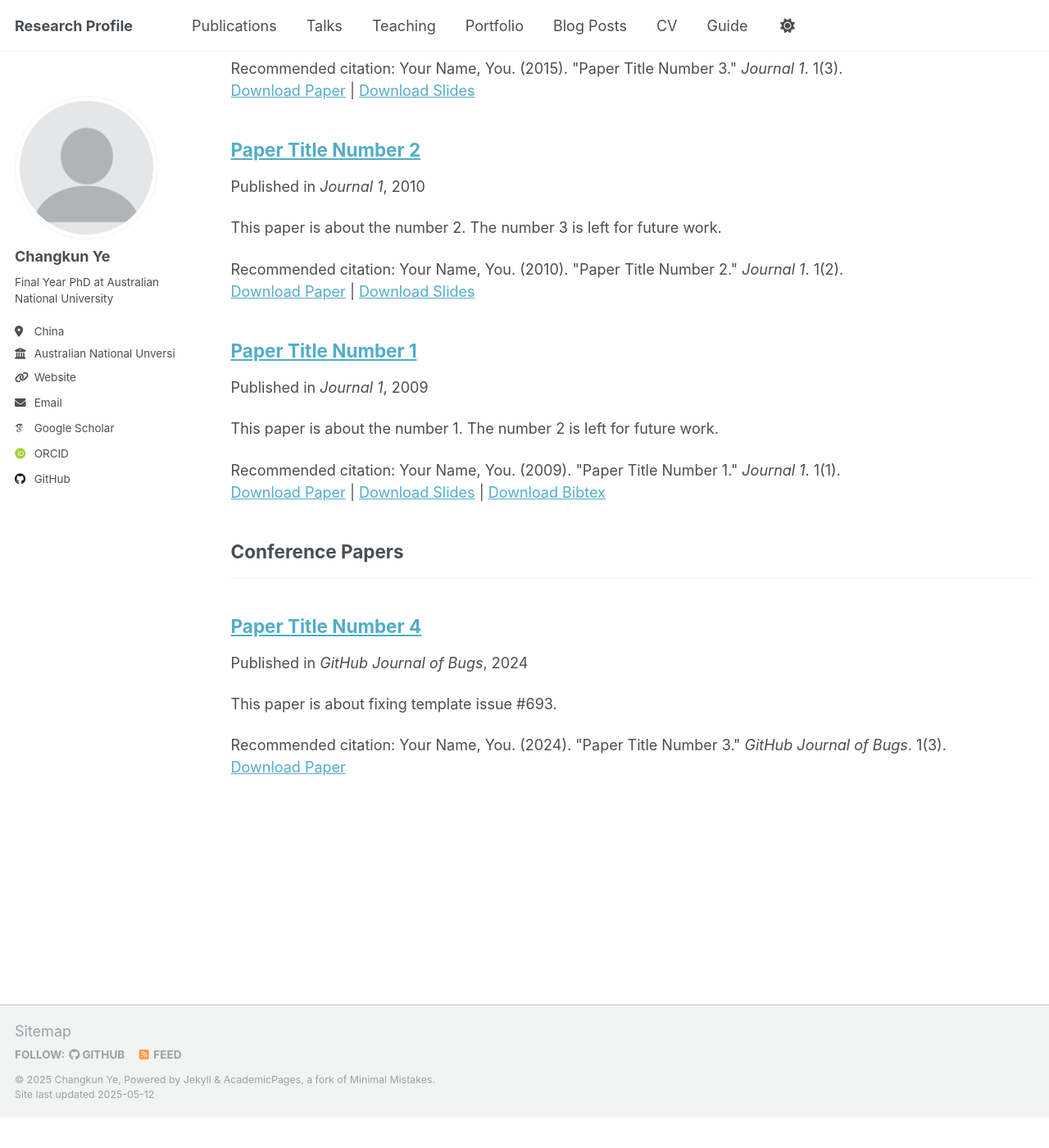
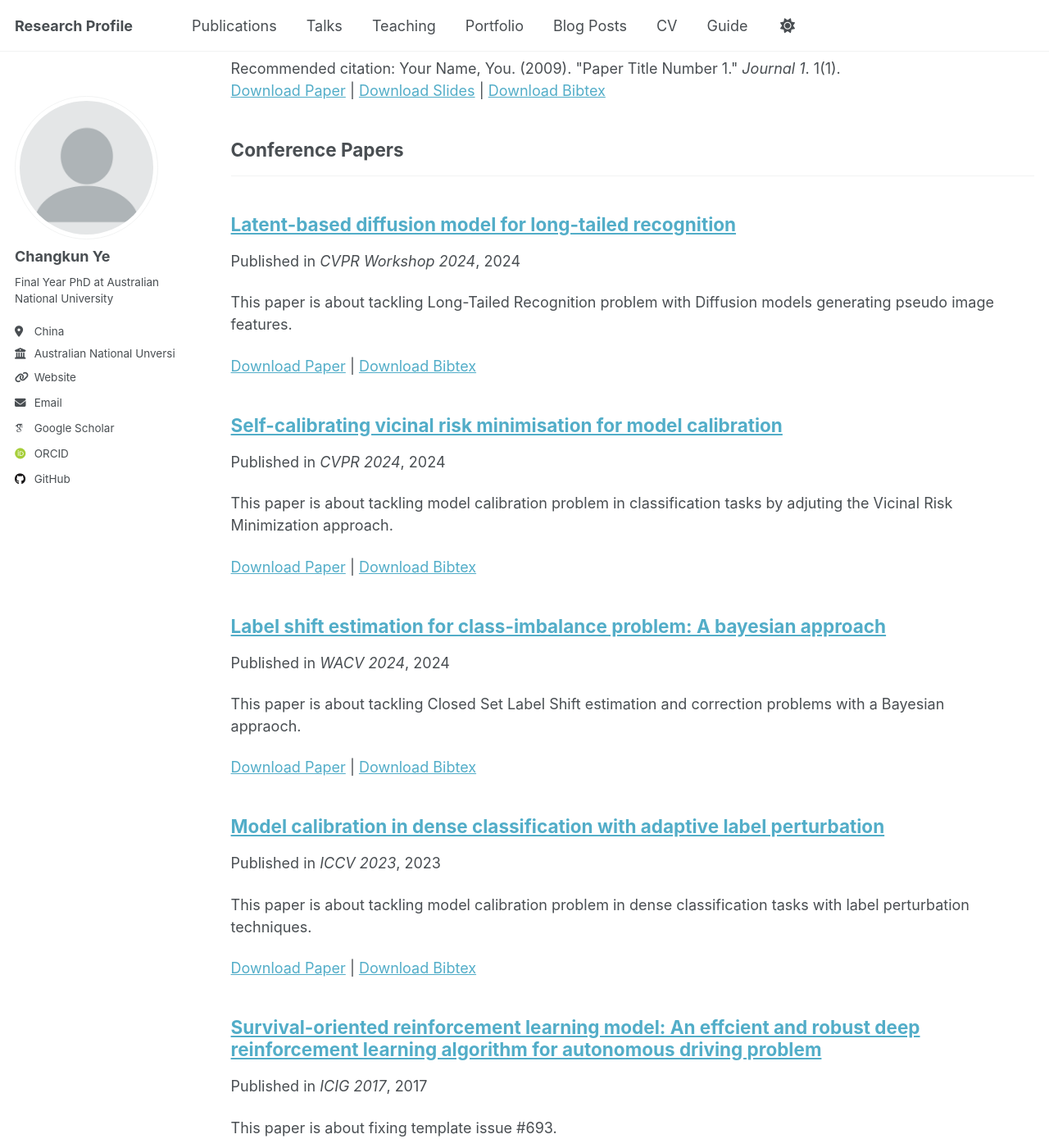
Before and after one commit to ChangkunYe/changkun.github.io, a Jekyll site: the page built from _pages/publications.html, in a window 1280 px wide and 1400 px high, scrolled down 380 px. Shown: the whole window at 82% size. Built offline with Jekyll 4.4.1, drawn with Linux system fonts in a browser that asks for light colours; some web fonts are replaced; before the commit the page ends 1743 px from its top, so only the background shows below that; some of the changed text lies outside the part shown.

Commit message:
update publication

```diff
--- a/_publications/2010-10-01-paper-title-number-2.md
+++ /dev/null
@@ -1,14 +0,0 @@
----
-title: "Paper Title Number 2"
-collection: publications
-category: manuscripts
-permalink: /publication/2010-10-01-paper-title-number-2
-excerpt: 'This paper is about the number 2. The number 3 is left for future work.'
-date: 2010-10-01
-venue: 'Journal 1'
-slidesurl: 'http://academicpages.github.io/files/slides2.pdf'
-paperurl: 'http://academicpages.github.io/files/paper2.pdf'
-citation: 'Your Name, You. (2010). &quot;Paper Title Number 2.&quot; <i>Journal 1</i>. 1(2).'
----
-
-The contents above will be part of a list of publications, if the user clicks the link for the publication than the contents of section will be rendered as a full page, allowing you to provide more information about the paper for the reader. When publications are displayed as a single page, the contents of the above "citation" field will automatically be included below this section in a smaller font.
--- a/_publications/2015-10-01-paper-title-number-3.md
+++ /dev/null
@@ -1,14 +0,0 @@
----
-title: "Paper Title Number 3"
-collection: publications
-category: manuscripts
-permalink: /publication/2015-10-01-paper-title-number-3
-excerpt: 'This paper is about the number 3. The number 4 is left for future work.'
-date: 2015-10-01
-venue: 'Journal 1'
-slidesurl: 'http://academicpages.github.io/files/slides3.pdf'
-paperurl: 'http://academicpages.github.io/files/paper3.pdf'
-citation: 'Your Name, You. (2015). &quot;Paper Title Number 3.&quot; <i>Journal 1</i>. 1(3).'
----
-
-The contents above will be part of a list of publications, if the user clicks the link for the publication than the contents of section will be rendered as a full page, allowing you to provide more information about the paper for the reader. When publications are displayed as a single page, the contents of the above "citation" field will automatically be included below this section in a smaller font.
--- a/_publications/2024-02-17-paper-title-number-4.md
+++ b/_publications/2017-icig.md
@@ -1,12 +1,13 @@
 ---
-title: "Paper Title Number 4"
+title: "Survival-oriented reinforcement learning model: An effcient and robust deep reinforcement learning algorithm for autonomous driving problem"
 collection: publications
 category: conferences
-permalink: /publication/2024-02-17-paper-title-number-4
+permalink: /publication/2017-icig
 excerpt: 'This paper is about fixing template issue #693.'
-date: 2024-02-17
-venue: 'GitHub Journal of Bugs'
-paperurl: 'http://academicpages.github.io/files/paper3.pdf'
+date: 2017-12-29
+venue: 'ICIG 2017'
+paperurl: 'https://link.springer.com/chapter/10.1007/978-3-319-71589-6_36'
+bibtexurl: 'http://academicpages.github.io/files/2017icig.bib'
 citation: 'Your Name, You. (2024). &quot;Paper Title Number 3.&quot; <i>GitHub Journal of Bugs</i>. 1(3).'
 ---
 
--- /dev/null
+++ b/_publications/2023-iccv.md
@@ -0,0 +1,11 @@
+---
+title: "Model calibration in dense classification with adaptive label perturbation"
+collection: publications
+category: conferences
+permalink: /publication/2023-iccv
+excerpt: 'This paper is about tackling model calibration problem in dense classification tasks with label perturbation techniques.'
+date: 2023-06-11
+venue: 'ICCV 2023'
+paperurl: 'http://openaccess.thecvf.com/content/ICCV2023/papers/Liu_Model_Calibration_in_Dense_Classification_with_Adaptive_Label_Perturbation_ICCV_2023_paper.pdf'
+bibtexurl: 'http://academicpages.github.io/files/iccv2023.bib'
+---
--- /dev/null
+++ b/_publications/2024-cvpr.md
@@ -0,0 +1,11 @@
+---
+title: "Self-calibrating vicinal risk minimisation for model calibration"
+collection: publications
+category: conferences
+permalink: /publication/2024-cvpr
+excerpt: 'This paper is about tackling model calibration problem in classification tasks by adjuting the Vicinal Risk Minimization approach.'
+date: 2024-06-11
+venue: 'CVPR 2024'
+paperurl: 'https://openaccess.thecvf.com/content/CVPR2024/papers/Liu_Self-Calibrating_Vicinal_Risk_Minimisation_for_Model_Calibration_CVPR_2024_paper.pdf'
+bibtexurl: 'http://academicpages.github.io/files/cvpr2024.bib'
+---
--- /dev/null
+++ b/_publications/2024-cvprw.md
@@ -0,0 +1,11 @@
+---
+title: "Latent-based diffusion model for long-tailed recognition"
+collection: publications
+category: conferences
+permalink: /publication/2024-cvprw
+excerpt: 'This paper is about tackling Long-Tailed Recognition problem with Diffusion models generating pseudo image features.'
+date: 2024-06-11
+venue: 'CVPR Workshop 2024'
+paperurl: 'https://openaccess.thecvf.com/content/CVPR2024W/L3D-IVU/papers/Han_Latent-based_Diffusion_Model_for_Long-tailed_Recognition_CVPRW_2024_paper.pdf'
+bibtexurl: 'http://academicpages.github.io/files/cvprw2024.bib'
+---
--- /dev/null
+++ b/_publications/2024-wacv.md
@@ -0,0 +1,11 @@
+---
+title: "Label shift estimation for class-imbalance problem: A bayesian approach"
+collection: publications
+category: conferences
+permalink: /publication/2024-wacv
+excerpt: 'This paper is about tackling Closed Set Label Shift estimation and correction problems with a Bayesian appraoch.'
+date: 2024-01-04
+venue: 'WACV 2024'
+paperurl: 'https://openaccess.thecvf.com/content/WACV2024/papers/Ye_Label_Shift_Estimation_for_Class-Imbalance_Problem_A_Bayesian_Approach_WACV_2024_paper.pdf'
+bibtexurl: 'http://academicpages.github.io/files/wacv2024.bib'
+---
--- /dev/null
+++ b/files/cvpr2024.bib
@@ -0,0 +1,7 @@
+@inproceedings{liu2024self,
+  title={Self-calibrating vicinal risk minimisation for model calibration},
+  author={Liu, Jiawei and Ye, Changkun and Cui, Ruikai and Barnes, Nick},
+  booktitle={Proceedings of the IEEE/CVF Conference on Computer Vision and Pattern Recognition},
+  pages={3335--3345},
+  year={2024}
+}
--- /dev/null
+++ b/files/cvprw2024.bib
@@ -0,0 +1,7 @@
+@inproceedings{han2024latent,
+  title={Latent-based diffusion model for long-tailed recognition},
+  author={Han, Pengxiao and Ye, Changkun and Zhou, Jieming and Zhang, Jing and Hong, Jie and Li, Xuesong},
+  booktitle={Proceedings of the IEEE/CVF Conference on Computer Vision and Pattern Recognition},
+  pages={2639--2648},
+  year={2024}
+}
--- /dev/null
+++ b/files/iccv2023.bib
@@ -0,0 +1,7 @@
+@inproceedings{liu2023model,
+  title={Model calibration in dense classification with adaptive label perturbation},
+  author={Liu, Jiawei and Ye, Changkun and Wang, Shan and Cui, Ruikai and Zhang, Jing and Zhang, Kaihao and Barnes, Nick},
+  booktitle={Proceedings of the IEEE/CVF International Conference on Computer Vision},
+  pages={1173--1184},
+  year={2023}
+}
--- /dev/null
+++ b/files/wacv2024.bib
@@ -0,0 +1,7 @@
+@inproceedings{ye2024label,
+  title={Label shift estimation for class-imbalance problem: A bayesian approach},
+  author={Ye, Changkun and Tsuchida, Russell and Petersson, Lars and Barnes, Nick},
+  booktitle={Proceedings of the IEEE/CVF Winter Conference on Applications of Computer Vision},
+  pages={1073--1082},
+  year={2024}
+}
```
Also changed, not shown: files/icig2017.bib (added, +8 -0 lines), _publications/2009-10-01-paper-title-number-1.txt (renamed from _publications/2009-10-01-paper-title-number-1.md).
